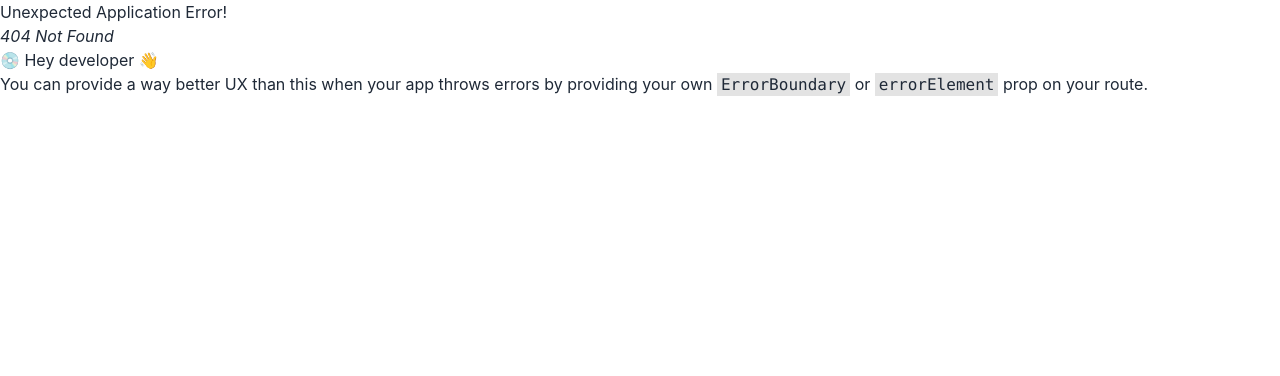
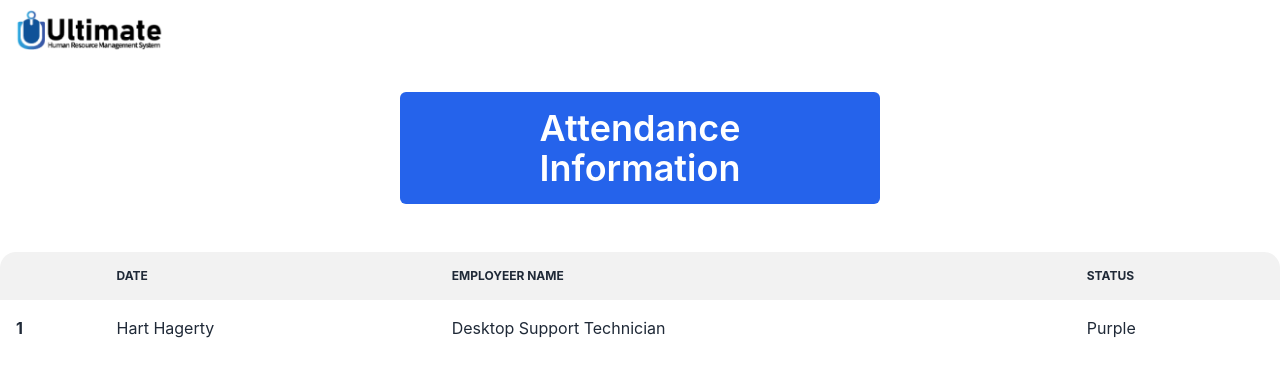
Before and after one commit to EhsanEIK/ultimate-web-app, a React (Create React App) app: page /attendance in a window 1280 px wide. Before the commit this address had no page. Shown: the top 376 px of the page. Built offline with nearby package versions, Linux system fonts and the light colour scheme.

Commit message:
added Attendance page and route

```diff
--- /dev/null
+++ b/src/Pages/Attendance/Attendance/Attendance.js
@@ -0,0 +1,37 @@
+import React from 'react';
+import logo from '../../../assets/logo/ultimate hrm logo.png';
+
+const Attendance = () => {
+    return (
+        <div className='container mx-auto'>
+            <div className="navbar bg-base-100">
+                <img src={logo} alt="logo" className=' w-40 h-14' />
+            </div>
+            <div className='md:w-[480px] w-[400px] mx-auto bg-blue-600 text-white md:text-4xl text-2xl text-center font-semibold rounded-md mt-5 mb-12 py-4 px-10'>
+                <h1>Attendance Information</h1>
+            </div>
+            <div className="overflow-x-auto">
+                <table className="table w-full">
+                    <thead>
+                        <tr>
+                            <th></th>
+                            <th>Date</th>
+                            <th>Employeer Name</th>
+                            <th>Status</th>
+                        </tr>
+                    </thead>
+                    <tbody>
+                        <tr className="hover">
+                            <th>1</th>
+                            <td>Hart Hagerty</td>
+                            <td>Desktop Support Technician</td>
+                            <td>Purple</td>
+                        </tr>
+                    </tbody>
+                </table>
+            </div>
+        </div>
+    );
+};
+
+export default Attendance;
--- a/src/Routes/Routes/routes.js
+++ b/src/Routes/Routes/routes.js
@@ -1,5 +1,6 @@
 import { createBrowserRouter } from "react-router-dom";
 import Main from "../../layouts/Main/Main";
+import Attendance from "../../Pages/Attendance/Attendance/Attendance";
 import Login from "../../Pages/Login/Login/Login";
 import SignUpForm1 from '../../Pages/SignupForm/SignupForm1/SignupForm1';
 import SignupForm2 from "../../Pages/SignupForm/SignupForm2/SignupForm2";
@@ -15,6 +16,7 @@ const router = createBrowserRouter([
             { path: '/signUpForm3', element: <SignupForm3></SignupForm3> },
             { path: '/login', element: <Login></Login> },
         ]
-    }
+    },
+    { path: '/attendance', element: <Attendance></Attendance> }
 ])
 export default router;
```
Also changed, not shown: src/assets/logo/ultimate hrm logo.png.
